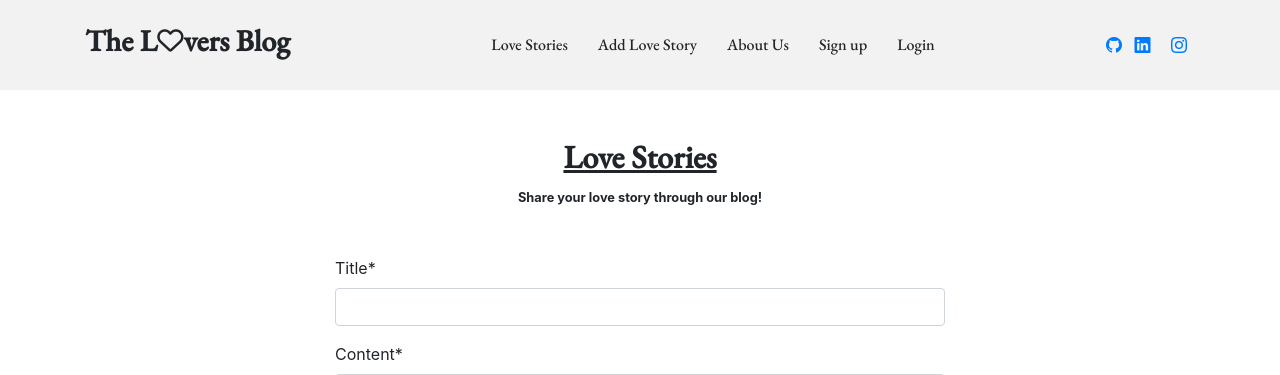
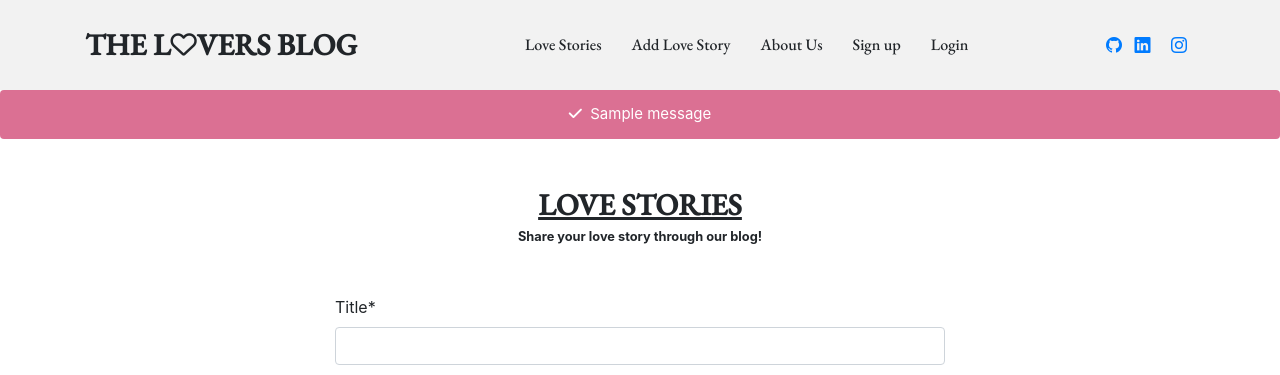
Before and after one commit to phillywhitty/cupid_devils, a Django app: page /blog/post_blog/ in a window 1280 px wide. Shown: the top 375 px of the page. Run offline with Django 3.2, Linux system fonts and the light colour scheme; tables that the repository leaves empty hold one stand-in row (values such as "Sample post"); one stand-in notice (Sample message) is shown; some libraries are stand-ins or nearby versions; some web fonts are replaced.

Commit message:
Added messages to blog views

```diff
--- a/blog/views.py
+++ b/blog/views.py
@@ -2,11 +2,8 @@
 from django.views import generic, View
 from django.http import HttpResponseRedirect
 from django.contrib import messages
-from django.views.generic import DeleteView, UpdateView
 from django.contrib.auth.mixins import LoginRequiredMixin
-from django.contrib.auth.mixins import UserPassesTestMixin
-from django.urls import reverse_lazy
-from . forms import BlogForm, CommentForm, EditForm
+from . forms import BlogForm, CommentForm
 from . models import Blog, Comment
 
 
@@ -21,8 +18,12 @@
 
         if form.is_valid():
             form.save()
-        return redirect(reverse('blog_list'))
-
+            messages.success(request, "Blog posted successfully, waiting for approval")
+            return redirect(reverse('blog_list'))
+        else:
+            messages.error(request, "An error occured! Please check your form is valid.")
+    else:
+        form = BlogForm()
     context = {
         'form': form
     }
@@ -44,6 +45,8 @@
             comment.save()
             messages.success(request, 'Your comment has been uploaded for approval.')
             return redirect(reverse('blog_details', args=[blog_id]))
+        else:
+            messages.error(request, "An error occured! Please check your form is valid.")
     else:
         comment_form = CommentForm()
 
@@ -120,7 +123,10 @@
         form = CommentForm(request.POST, request.FILES, instance=comment)
         if form.is_valid():
             form.save()
+            messages.success(request, "Edit comment successfully.")
             return redirect(reverse('blog_list'))
+        else:
+            messages.error(request, "An error occured! Please check your form is valid.")
 
     else:
         form = CommentForm(instance=comment)
@@ -133,4 +139,5 @@
 def delete_comment(request, comment_id):
     comment = get_object_or_404(Comment, pk=comment_id)
     comment.delete()
+    messages.success(request, "Comment deleted successfully")
     return redirect(reverse('blog_list'))
--- a/templates/base.html
+++ b/templates/base.html
@@ -25,6 +25,7 @@
     <!-- Template Main CSS Files -->
     <link href="{% static 'css/variables.css' %}" rel="stylesheet">
     <link href="{% static 'css/main.css' %}" rel="stylesheet">
+    <link rel="stylesheet" type="text/css" href="{% static 'css/style.css' %}">
 
     <!-- FontAwesome -->
     <script src="https://kit.fontawesome.com/95bc93f676.js" crossorigin="anonymous"></script>
@@ -76,7 +77,28 @@
 
         </div>
 
-    </header><!-- End Header -->
+    </header>
+    <!-- End Header -->
+    {% for message in messages %}
+
+        {% if message.level == DEFAULT_MESSAGE_LEVELS.SUCCESS %}
+
+            <p class="text-center text-white alert" style="background-color: palevioletred;" id="message-timer">
+                <i class="fa fa-check" aria-hidden="true"></i> &nbsp;{{ message }}
+            </p>
+        {% elif message.level == DEFAULT_MESSAGE_LEVELS.ERROR %}
+
+            <p class="text-center text-white alert alert-danger" id="message-timer">
+                <i class="fa fa-check" aria-hidden="true"></i> &nbsp;{{ message }}
+        {% elif message.level == DEFAULT_MESSAGE_LEVELS.INFO %}
+
+            <p class="text-center text-white alert alert-info" id="message-timer">
+                <i class="fa fa-check" aria-hidden="true"></i> &nbsp;{{ message }}
+            </p>
+
+        {% endif %}
+
+    {% endfor %}
 
     {% block content %}
 
```
